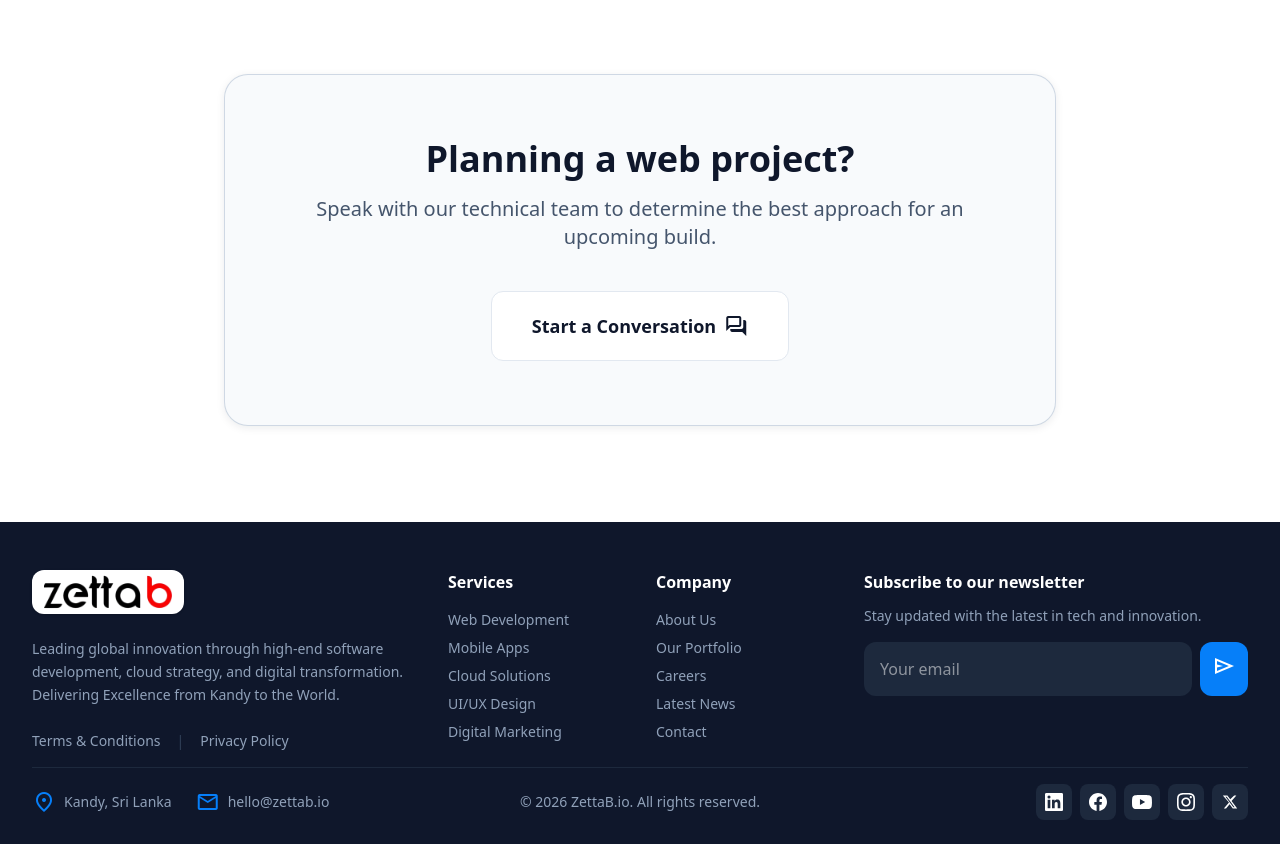
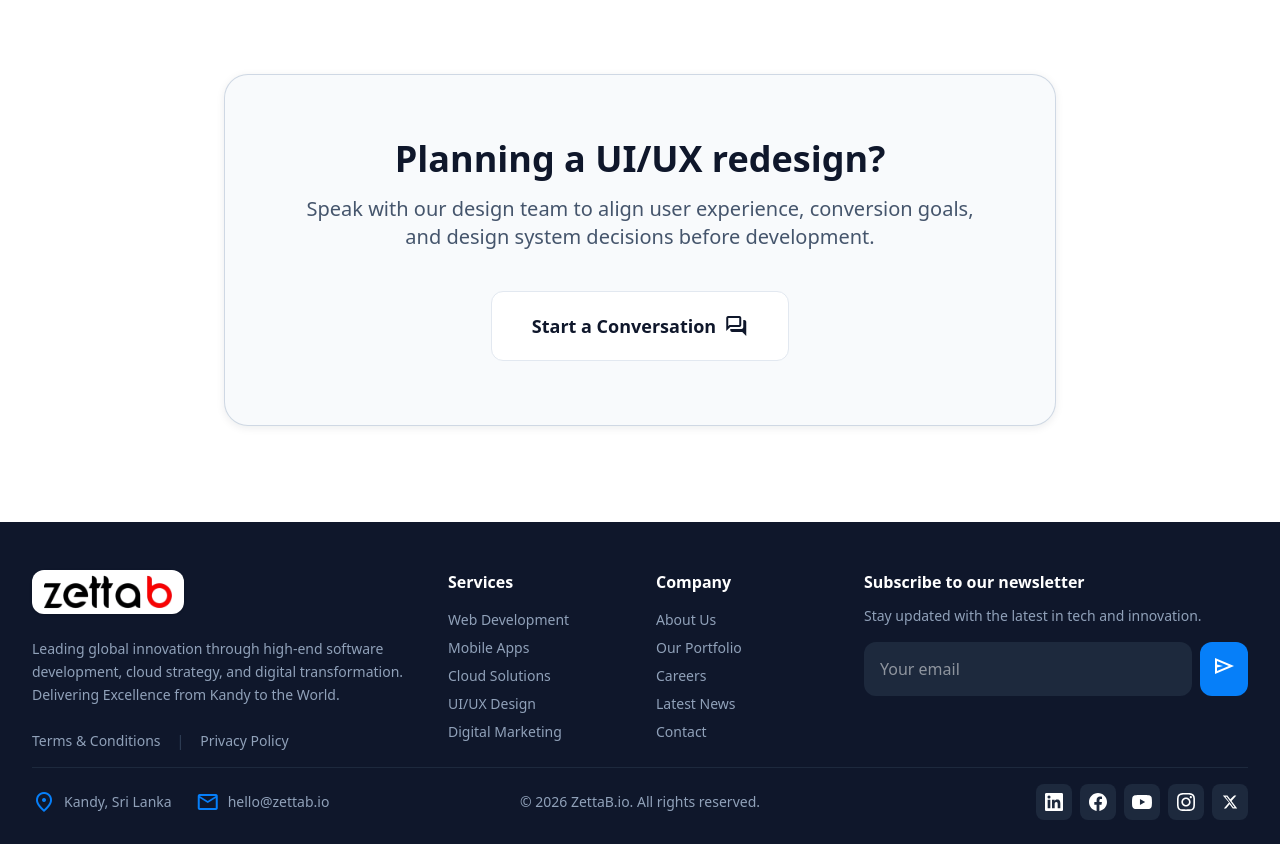
Before and after one commit to UnlimitedCollection/ZettaBSite, a Next.js app: page /ui-ux-designs in a window 1280 px wide. Shown: the part 2560-3404 px from the top of the page. Built offline with nearby package versions, Linux system fonts and the light colour scheme.

Commit message:
Tailor service-page CTA banner copy per service

```diff
--- a/src/app/cloud-deployments/page.tsx
+++ b/src/app/cloud-deployments/page.tsx
@@ -133,8 +133,8 @@ export default function CloudDeploymentsPage() {
             <section className="py-24 bg-white">
                 <div className="max-w-4xl mx-auto px-4 sm:px-6 lg:px-8">
                     <div className="p-12 md:p-16 bg-slate-50 rounded-3xl border border-slate-200 text-center shadow-sm cta-banner-card">
-                        <h2 className="font-bold text-4xl text-slate-900 mb-4">Planning a web project?</h2>
-                        <p className="text-xl text-slate-600 mb-10 max-w-2xl mx-auto">Speak with our technical team to determine the best approach for an upcoming build.</p>
+                        <h2 className="font-bold text-4xl text-slate-900 mb-4">Planning a cloud or DevOps upgrade?</h2>
+                        <p className="text-xl text-slate-600 mb-10 max-w-2xl mx-auto">Speak with our cloud specialists to design secure infrastructure, CI/CD pipelines, and a low-risk migration path.</p>
                         <Link href="/contact" className="cta-banner-button inline-flex items-center justify-center gap-2 px-10 py-5 bg-white text-slate-900 border border-slate-200 rounded-xl font-bold text-lg">
                             Start a Conversation <span className="material-symbols-outlined text-sm">forum</span>
                         </Link>
--- a/src/app/digital-marketing/page.tsx
+++ b/src/app/digital-marketing/page.tsx
@@ -134,8 +134,8 @@ export default function DigitalMarketingPage() {
             <section className="py-24 bg-white">
                 <div className="max-w-4xl mx-auto px-4 sm:px-6 lg:px-8">
                     <div className="p-12 md:p-16 bg-slate-50 rounded-3xl border border-slate-200 text-center shadow-sm cta-banner-card">
-                        <h2 className="font-bold text-4xl text-slate-900 mb-4">Planning a web project?</h2>
-                        <p className="text-xl text-slate-600 mb-10 max-w-2xl mx-auto">Speak with our technical team to determine the best approach for an upcoming build.</p>
+                        <h2 className="font-bold text-4xl text-slate-900 mb-4">Planning a digital growth campaign?</h2>
+                        <p className="text-xl text-slate-600 mb-10 max-w-2xl mx-auto">Speak with our marketing strategists to define channels, budget allocation, and measurement for sustainable growth.</p>
                         <Link href="/contact" className="cta-banner-button inline-flex items-center justify-center gap-2 px-10 py-5 bg-white text-slate-900 border border-slate-200 rounded-xl font-bold text-lg">
                             Start a Conversation <span className="material-symbols-outlined text-sm">forum</span>
                         </Link>
--- a/src/app/mobile-applications/page.tsx
+++ b/src/app/mobile-applications/page.tsx
@@ -133,8 +133,8 @@ export default function MobileApplicationsPage() {
             <section className="py-24 bg-white">
                 <div className="max-w-4xl mx-auto px-4 sm:px-6 lg:px-8">
                     <div className="p-12 md:p-16 bg-slate-50 rounded-3xl border border-slate-200 text-center shadow-sm cta-banner-card">
-                        <h2 className="font-bold text-4xl text-slate-900 mb-4">Planning a web project?</h2>
-                        <p className="text-xl text-slate-600 mb-10 max-w-2xl mx-auto">Speak with our technical team to determine the best approach for an upcoming build.</p>
+                        <h2 className="font-bold text-4xl text-slate-900 mb-4">Planning a mobile app launch?</h2>
+                        <p className="text-xl text-slate-600 mb-10 max-w-2xl mx-auto">Speak with our app team to choose the right platform strategy, feature scope, and release plan for your product.</p>
                         <Link href="/contact" className="cta-banner-button inline-flex items-center justify-center gap-2 px-10 py-5 bg-white text-slate-900 border border-slate-200 rounded-xl font-bold text-lg">
                             Start a Conversation <span className="material-symbols-outlined text-sm">forum</span>
                         </Link>
--- a/src/app/services/page.tsx
+++ b/src/app/services/page.tsx
@@ -336,8 +336,8 @@ export default function ServicesPage() {
             <section className="py-24 bg-white">
                 <div className="max-w-4xl mx-auto px-4 sm:px-6 lg:px-8">
                     <div className="p-12 md:p-16 bg-slate-50 rounded-3xl border border-slate-200 text-center shadow-sm cta-banner-card">
-                        <h2 className="font-bold text-4xl text-slate-900 mb-4">Planning a web project?</h2>
-                        <p className="text-xl text-slate-600 mb-10 max-w-2xl mx-auto">Speak with our technical team to determine the best approach for an upcoming build.</p>
+                        <h2 className="font-bold text-4xl text-slate-900 mb-4">Need the right service strategy?</h2>
+                        <p className="text-xl text-slate-600 mb-10 max-w-2xl mx-auto">Speak with our team to choose the ideal mix of engineering, design, cloud, and growth services for your goals.</p>
                         <Link href="/contact" className="cta-banner-button inline-flex items-center justify-center gap-2 px-10 py-5 bg-white text-slate-900 border border-slate-200 rounded-xl font-bold text-lg">
                             Start a Conversation <span className="material-symbols-outlined text-sm">forum</span>
                         </Link>
--- a/src/app/software-development/page.tsx
+++ b/src/app/software-development/page.tsx
@@ -134,8 +134,8 @@ export default function SoftwareDevelopmentPage() {
             <section className="py-24 bg-white">
                 <div className="max-w-4xl mx-auto px-4 sm:px-6 lg:px-8">
                     <div className="p-12 md:p-16 bg-slate-50 rounded-3xl border border-slate-200 text-center shadow-sm cta-banner-card">
-                        <h2 className="font-bold text-4xl text-slate-900 mb-4">Planning a web project?</h2>
-                        <p className="text-xl text-slate-600 mb-10 max-w-2xl mx-auto">Speak with our technical team to determine the best approach for an upcoming build.</p>
+                        <h2 className="font-bold text-4xl text-slate-900 mb-4">Planning a custom software build?</h2>
+                        <p className="text-xl text-slate-600 mb-10 max-w-2xl mx-auto">Speak with our engineers to map your architecture, delivery phases, and integration needs for long-term scale.</p>
                         <Link href="/contact" className="cta-banner-button inline-flex items-center justify-center gap-2 px-10 py-5 bg-white text-slate-900 border border-slate-200 rounded-xl font-bold text-lg">
                             Start a Conversation <span className="material-symbols-outlined text-sm">forum</span>
                         </Link>
--- a/src/app/ui-ux-designs/page.tsx
+++ b/src/app/ui-ux-designs/page.tsx
@@ -136,8 +136,8 @@ export default function UIUXDesignsPage() {
             <section className="py-24 bg-white">
                 <div className="max-w-4xl mx-auto px-4 sm:px-6 lg:px-8">
                     <div className="p-12 md:p-16 bg-slate-50 rounded-3xl border border-slate-200 text-center shadow-sm cta-banner-card">
-                        <h2 className="font-bold text-4xl text-slate-900 mb-4">Planning a web project?</h2>
-                        <p className="text-xl text-slate-600 mb-10 max-w-2xl mx-auto">Speak with our technical team to determine the best approach for an upcoming build.</p>
+                        <h2 className="font-bold text-4xl text-slate-900 mb-4">Planning a UI/UX redesign?</h2>
+                        <p className="text-xl text-slate-600 mb-10 max-w-2xl mx-auto">Speak with our design team to align user experience, conversion goals, and design system decisions before development.</p>
                         <Link href="/contact" className="cta-banner-button inline-flex items-center justify-center gap-2 px-10 py-5 bg-white text-slate-900 border border-slate-200 rounded-xl font-bold text-lg">
                             Start a Conversation <span className="material-symbols-outlined text-sm">forum</span>
                         </Link>
--- a/src/app/web-development/page.tsx
+++ b/src/app/web-development/page.tsx
@@ -132,8 +132,8 @@ export default function WebDevelopmentPage() {
             <section className="py-24 bg-white">
                 <div className="max-w-4xl mx-auto px-4 sm:px-6 lg:px-8">
                     <div className="p-12 md:p-16 bg-slate-50 rounded-3xl border border-slate-200 text-center shadow-sm cta-banner-card">
-                        <h2 className="font-bold text-4xl text-slate-900 mb-4">Planning a web project?</h2>
-                        <p className="text-xl text-slate-600 mb-10 max-w-2xl mx-auto">Speak with our technical team to determine the best approach for an upcoming build.</p>
+                        <h2 className="font-bold text-4xl text-slate-900 mb-4">Planning a web development project?</h2>
+                        <p className="text-xl text-slate-600 mb-10 max-w-2xl mx-auto">Speak with our technical team to define the architecture, stack, and roadmap for your upcoming web platform.</p>
                         <Link href="/contact" className="cta-banner-button inline-flex items-center justify-center gap-2 px-10 py-5 bg-white text-slate-900 border border-slate-200 rounded-xl font-bold text-lg">
                             Start a Conversation <span className="material-symbols-outlined text-sm">forum</span>
                         </Link>
```
